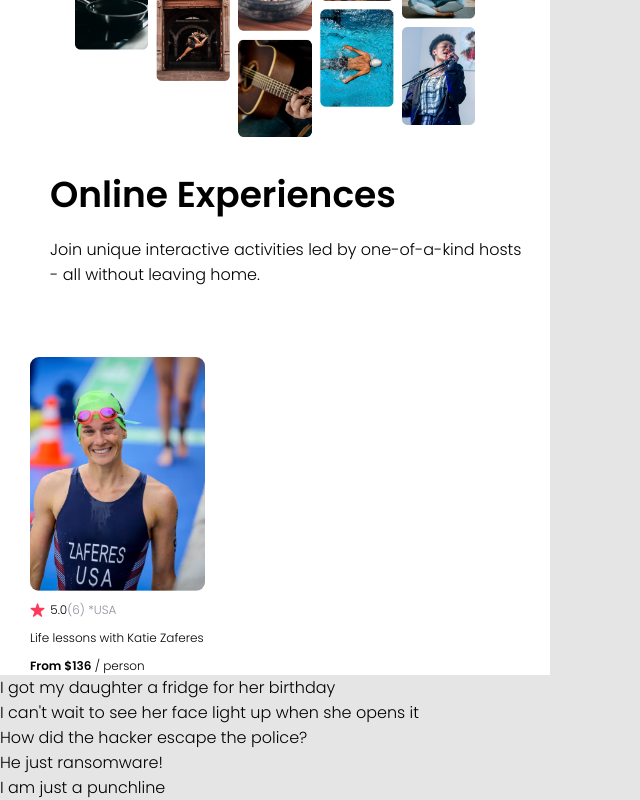
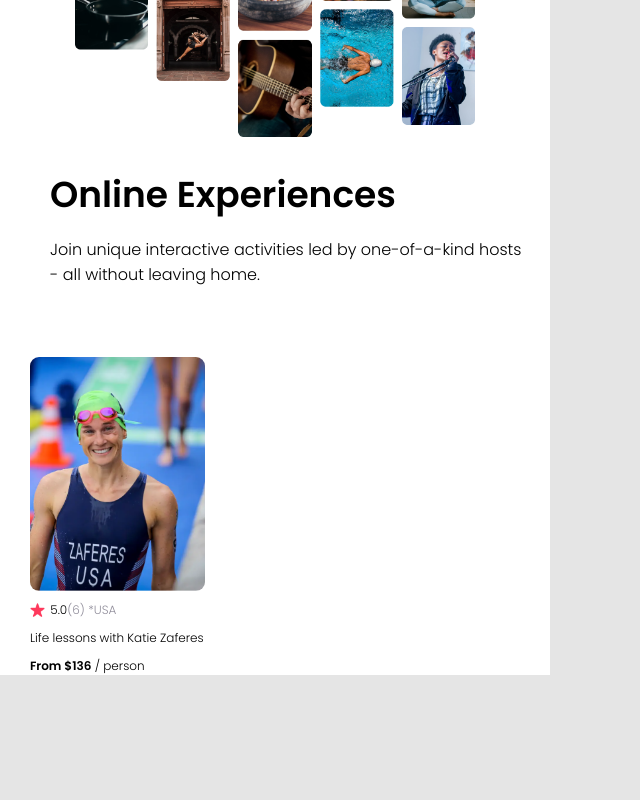
Before and after one commit to atoopdev/air-bnb-experiences-clone, a React (Create React App) app in the folder airbnb-experience-clone/: page / in a window 1280 px wide. Shown: the part 187-987 px from the top of the page, without its empty margins (0-640 px from the left). After the commit the page ends 862 px from the top, so only its background shows below. Built offline with nearby package versions, Linux system fonts and the light colour scheme.

Commit message:
finished jokes example app

```diff
--- a/airbnb-experience-clone/src/App.js
+++ b/airbnb-experience-clone/src/App.js
@@ -15,16 +15,22 @@ function App() {
    <div>
     <Top />
     <Card />
-    <Joke
+
+
+    {/* <Joke
       setup = "I got my daughter a fridge for her birthday"
-      punchline = "I can't wait to see her face light up when she opens it"/>
+      punchline = "I can't wait to see her face light up when she opens it"
+      // nonstring props example
+      number={1}
+      />
 
-<Joke
+      <Joke
       setup = "How did the hacker escape the police?"
-      punchline = "He just ransomware!"/>
+      punchline = "He just ransomware!"
+      number={2}/>
 
-<Joke
-      punchline = "I am just a punchline"/>
+      <Joke
+      punchline = "I am just a punchline"/> */}
 
     {/* <Contact
     img = {whiskerscat}
--- a/airbnb-experience-clone/src/components/Joke.js
+++ b/airbnb-experience-clone/src/components/Joke.js
@@ -2,7 +2,9 @@ import React from "react"
 
 export default function Joke(props){
     return <div>
-       <p>{props.setup}</p>
-    <p>{props.punchline}</p>
+        {/* conditional formating below - only display if props.setup exists */}
+       {props.setup && <h3>{props.setup}</h3>}
+        <p>{props.punchline}</p>
+        <p>{props.number}</p>
     </div>
 }
```
